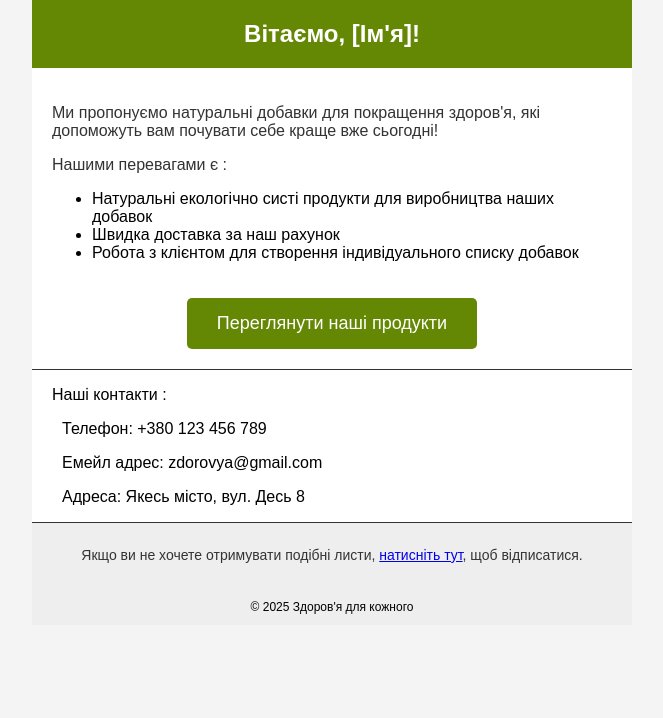
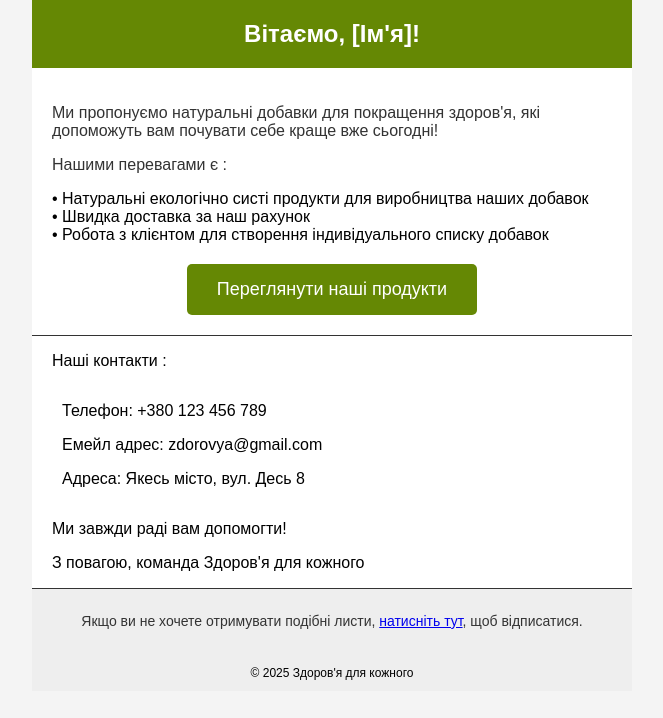
Before and after one commit to LC4P-TP/postal-letters, a plain HTML site: page exempe_2/index.html in a window 1280 px wide. Shown: the whole page, without its empty margins (308-971 px from the left). Drawn offline with Linux system fonts and the light colour scheme.

Commit message:
test: tested using htmlemailcheck

```diff
--- a/exempe_2/index.html
+++ b/exempe_2/index.html
@@ -3,6 +3,7 @@
 
 <head>
   <meta charset="UTF-8" />
+  <meta http-equiv="Content-Type" content="text/html charset=UTF-8" />
   <meta name="viewport" content="width=device-width, initial-scale=1.0" />
   <title>Email Example</title>
 
@@ -55,21 +56,18 @@
               <p style="font-size: 16px; color: #333">
                 Нашими перевагами є :
               </p>
-              <ul>
-                <li>
-                  Натуральні екологічно систі продукти для виробництва наших
-                  добавок
-                </li>
-                <li>Швидка доставка за наш рахунок</li>
-                <li>
-                  Робота з клієнтом для створення індивідуального списку
-                  добавок
-                </li>
-              </ul>
-              <!-- CTA-button -->
-              <div style="text-align: center">
-                <a href="../assets/test-link.png" target="_blank" class="button">Переглянути наші продукти</a>
-              </div>
+              &bull; Натуральні екологічно систі продукти для виробництва
+              наших добавок <br />
+              &bull; Швидка доставка за наш рахунок <br />
+              &bull; Робота з клієнтом для створення індивідуального списку
+              добавок
+
+              <table cellpadding="0" cellspacing="0" border="0" style="width: 100%">
+                <tr>
+                  <td style="width: 100%; text-align: center; "><a href="../assets/test-link.png" target="_blank"
+                      class="button">Переглянути наші продукти</a></td>
+                </tr>
+              </table>
             </td>
           </tr>
 
@@ -80,11 +78,17 @@
                   border-bottom: 1px solid #333;
                 ">
               <p>Наші контакти :</p>
-              <div style="padding-left: 10px">
-                <p>Телефон: +380 123 456 789</p>
-                <p>Емейл адрес: zdorovya@gmail.com</p>
-                <p>Адреса: Якесь місто, вул. Десь 8</p>
-              </div>
+              <table cellpadding="0" cellspacing="0" border="0" style="padding-left: 10px">
+                <tr>
+                  <td>
+                    <p>Телефон: +380 123 456 789</p>
+                    <p>Емейл адрес: zdorovya@gmail.com</p>
+                    <p>Адреса: Якесь місто, вул. Десь 8</p>
+                  </td>
+                </tr>
+              </table>
+              <p>Ми завжди раді вам допомогти!</p>
+              <p>З повагою, команда Здоров'я для кожного</p>
             </td>
           </tr>
 
@@ -107,7 +111,7 @@
                   text-align: center;
                   background-color: #eee;
                 ">
-              <small style="font-size: 12px">© 2025 Здоров'я для кожного</small>
+              <small style="font-size: 12px">&#169; 2025 Здоров'я для кожного</small>
             </td>
           </tr>
         </table>
```
Also changed, not shown: example_1/index.html (+21 -30 lines).
